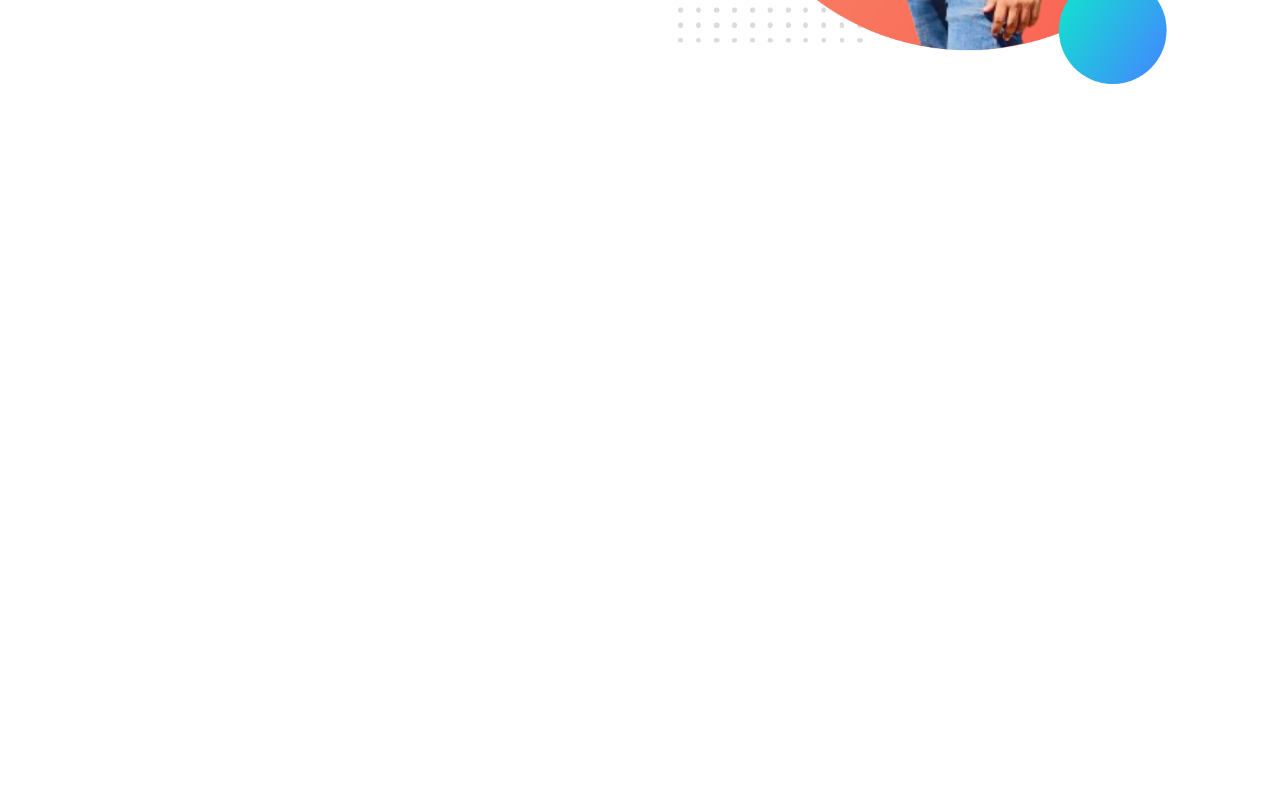
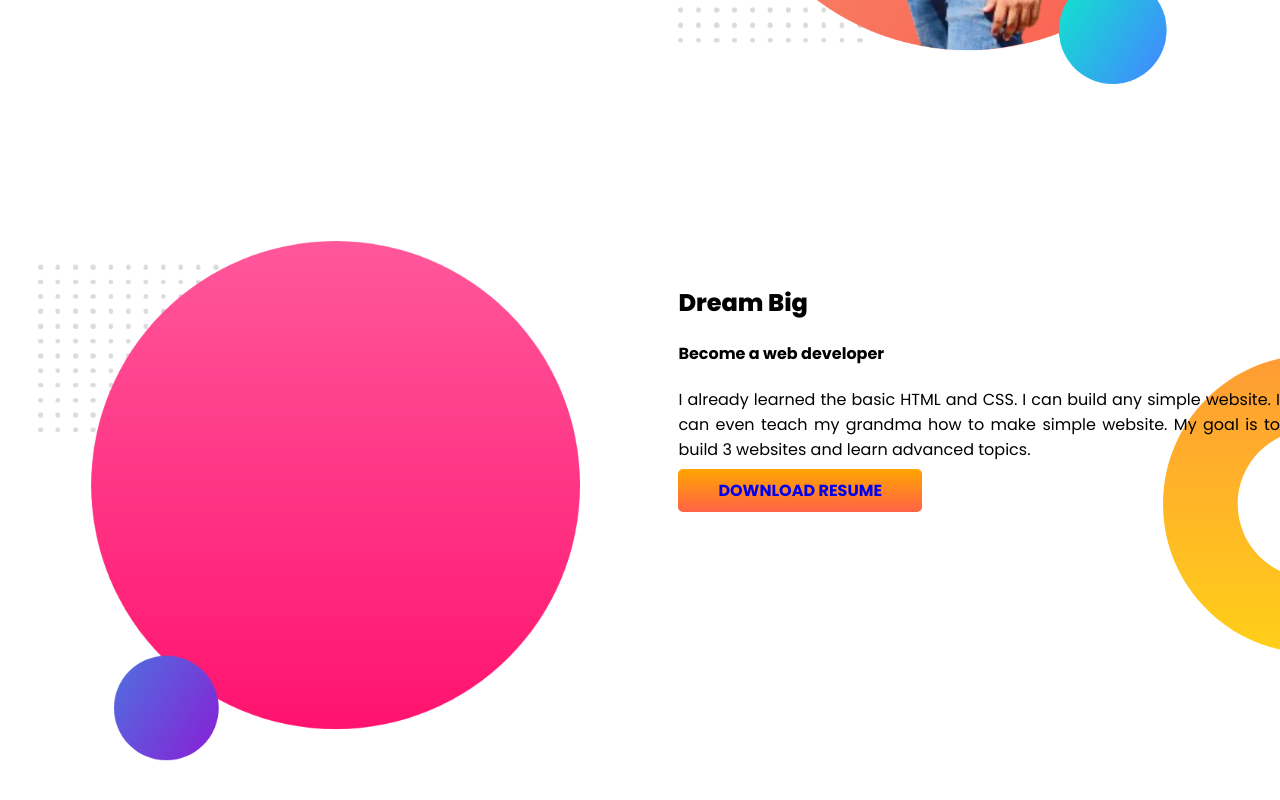
Before and after one commit to atmrafiul/developer-portfolio, a plain HTML site: page index.html in a window 1280 px wide. Shown: the part 454-1254 px from the top of the page. Before the commit the page ends 800 px from the top, so only its background shows below. Drawn offline with Linux system fonts and the light colour scheme; a web font is replaced by a local one.

Commit message:
dream big

```diff
--- a/index.html
+++ b/index.html
@@ -31,6 +31,20 @@
             <img src="images/Rafi port.png" alt="">
         </div>
     </section>
+    <section class="dream-big">
+        <div class="half-width">
+            <img src="images/my-bg2.png" alt="">
+        </div>
+        <div class="half-width">
+            <h1>Dream Big</h1>
+            <h4>Become a web developer</h4>
+            <p>
+                I already learned the basic HTML and CSS. I can build any simple website. I can even teach my grandma
+                how to make simple website. My goal is to build 3 websites and learn advanced topics.
+            </p>
+            <a class="link-button" href="http://" target="_blank">DOWNLOAD RESUME</a>
+        </div>
+    </section>
 </body>
 
 </html>
--- a/style.css
+++ b/style.css
@@ -18,6 +18,7 @@
 
 section {
     display: flex;
+    margin-bottom: 150px;
 }
 
 .half-width {
@@ -40,5 +41,10 @@
 .top-banner {
     background-image: url(images/top-banner.png);
     background-repeat: no-repeat;
+}
 
+.dream-big {
+    background-image: url(images/dream-bg.png);
+    background-repeat: no-repeat;
+    background-position: right;
 }
```
